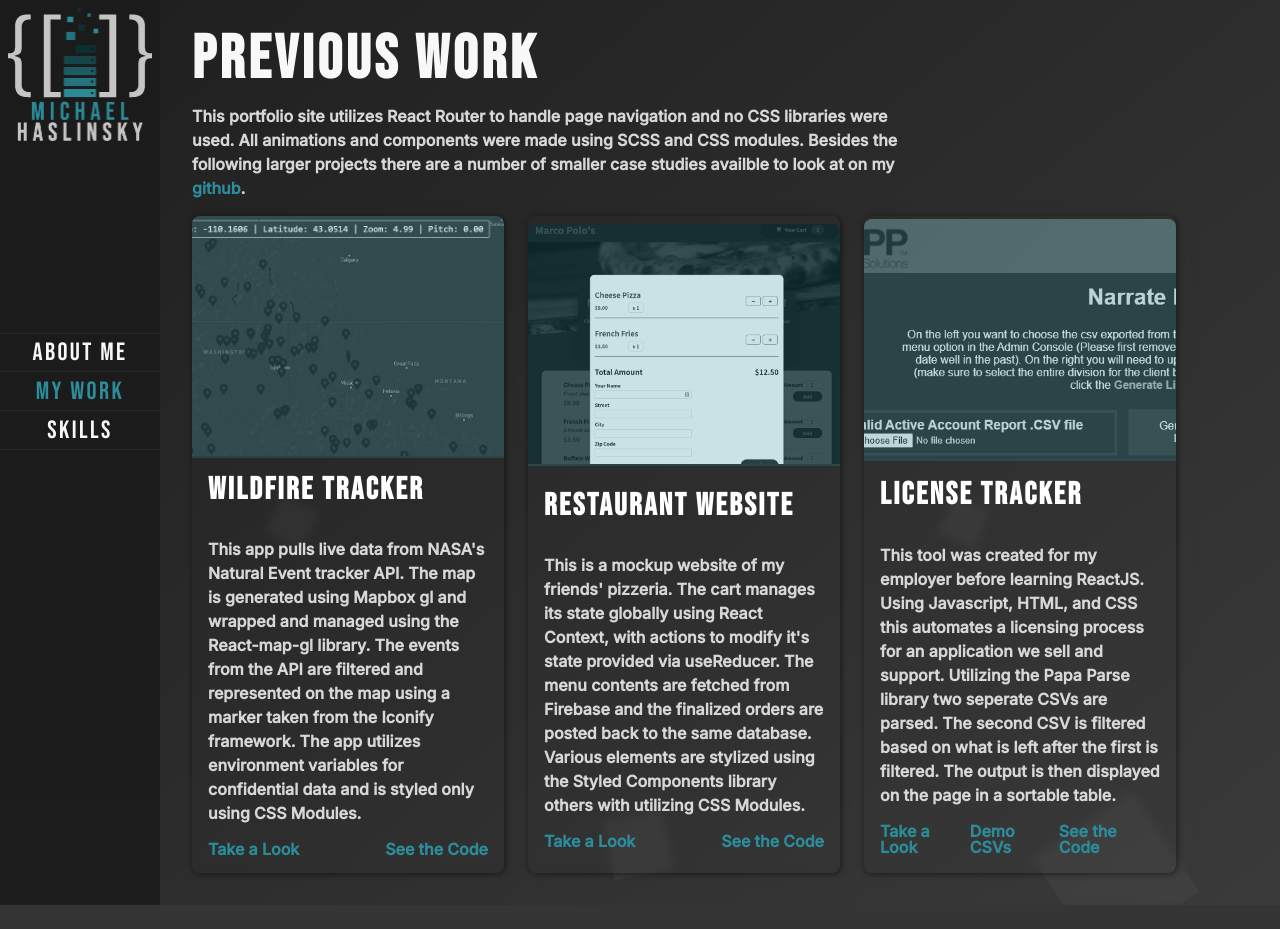
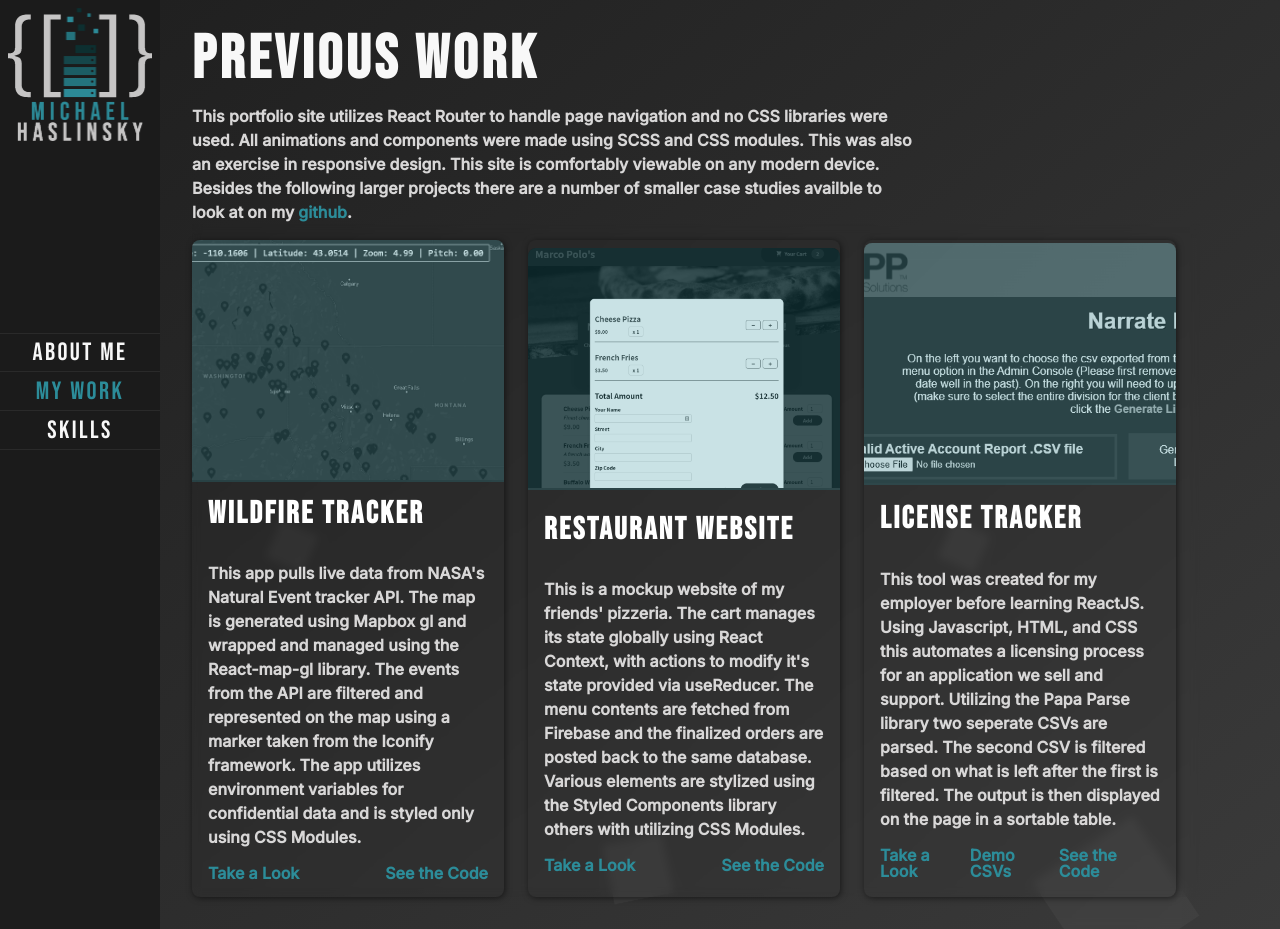
Before and after one commit to mhaslinsky/portfolio, a React (Create React App) app: page /work in a window 1280 px wide. Before the commit the page ends 905 px from the top, so only its background shows below. Built offline with nearby package versions, Linux system fonts and the light colour scheme; some icons are missing.

Commit message:
adding portfolio desc on work page

```diff
--- a/src/pages/Work.jsx
+++ b/src/pages/Work.jsx
@@ -10,8 +10,10 @@ function Work() {
       <h4 className={classes.portfolio}>
         This portfolio site utilizes React Router to handle page navigation and
         no CSS libraries were used. All animations and components were made
-        using SCSS and CSS modules. Besides the following larger projects there
-        are a number of smaller case studies availble to look at on my{" "}
+        using SCSS and CSS modules. This was also an exercise in responsive
+        design. This site is comfortably viewable on any modern device. Besides
+        the following larger projects there are a number of smaller case studies
+        availble to look at on my{" "}
         <a
           className={classes.linktop}
           href='https://github.com/mhaslinsky'
```
